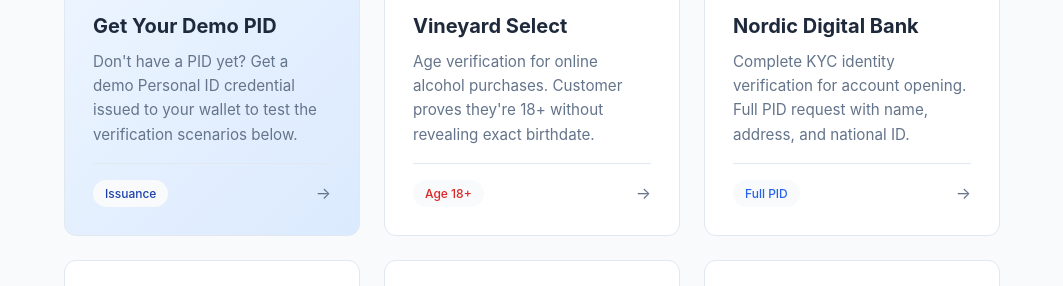
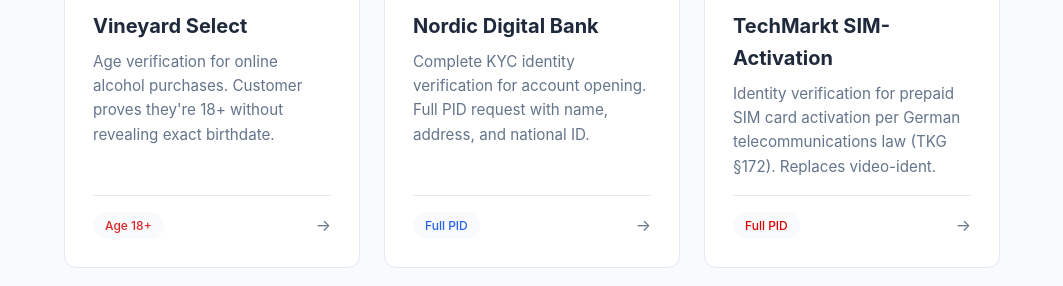
Before and after one commit to cre8/playground, a website: page public/index.html in a window 1280 px wide. Shown: the part 317-603 px from the top of the page, without its empty margins (108-1171 px from the left). Drawn offline with Linux system fonts and the light colour scheme.

Commit message:
fix: move get a pid
Signed-off-by: Mirko Mollik <mirko.mollik@eudi.sprind.org>

```diff
--- a/public/index.html
+++ b/public/index.html
@@ -226,26 +226,6 @@
       </header>
 
       <section class="use-case-grid">
-        <a
-          href="/get-pid/"
-          class="use-case-card"
-          style="
-            --card-accent: #1e40af;
-            background: linear-gradient(135deg, #eff6ff 0%, #dbeafe 100%);
-          "
-        >
-          <div class="use-case-icon">🪪</div>
-          <h2>Get Your Demo PID</h2>
-          <p>
-            Don't have a PID yet? Get a demo Personal ID credential issued to
-            your wallet to test the verification scenarios below.
-          </p>
-          <div class="use-case-meta">
-            <span class="use-case-badge">Issuance</span>
-            <span class="use-case-arrow">→</span>
-          </div>
-        </a>
-
         <a href="/alcohol-shop/" class="use-case-card alcohol">
           <div class="use-case-icon">🍷</div>
           <h2>Vineyard Select</h2>
@@ -322,6 +302,8 @@
           >
         </p>
         <div class="footer-links">
+          <a href="/get-pid/">Get a Demo PID</a>
+          <span>•</span>
           <a
             href="https://github.com/openwallet-foundation-labs/eudiplo"
             target="_blank"
```
